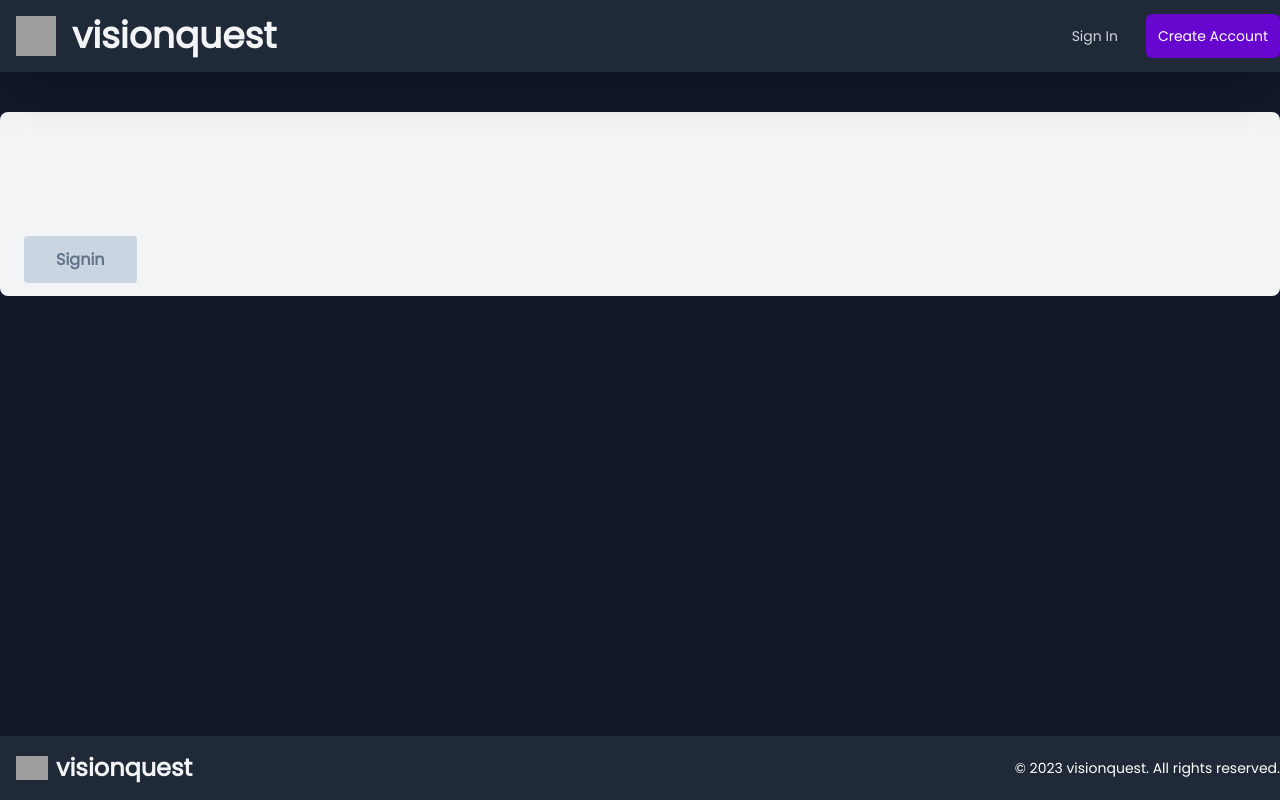
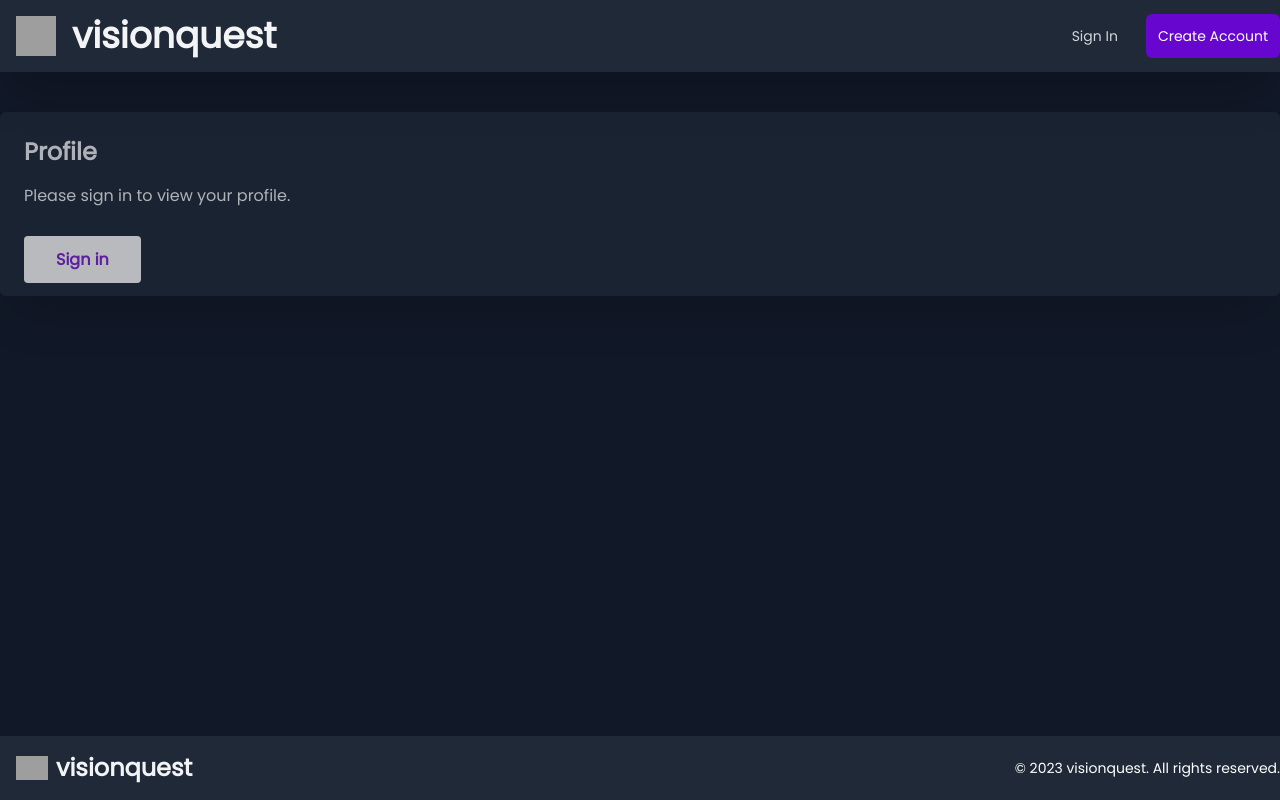
Before and after one commit to raeez21/vision_quest, a Next.js app in the folder frontend_vision_quest/: page /profile in a window 1280 px wide. Built offline with nearby package versions, Linux system fonts and the light colour scheme; grey boxes are pictures that could not be loaded.

Commit message:
profile updates

```diff
--- a/frontend_vision_quest/src/app/profile/page.js
+++ b/frontend_vision_quest/src/app/profile/page.js
@@ -4,12 +4,24 @@ import Header from '../../../components/Header';
 import Footer from '../../../components/Footer';
 import { useAuth } from '../../../components/AuthContext';
 import { SidebarMenu } from '../../../components/SidebarMenu';
-import Link from 'next/link';
 import { useEffect, useState } from 'react';
+import NotLogedIn from '../../../components/NotLogedIn';
 
 function Profile() {
     const { authToken, logout } = useAuth()
     const [profileData, setProfileData] = useState(null);
+    const [showSuccessMessage, setShowSuccessMessage] = useState(false);
+    const [feedback, setFeedback] = useState("");
+
+    const handleSubmit = (e) => {
+      e.preventDefault();
+
+      // Display success message
+      setShowSuccessMessage(true);
+
+      // Clear the feedback input
+      setFeedback("");
+    };
 
     const handleLogout = () => {
         logout();
@@ -47,49 +59,83 @@ function Profile() {
             { authToken && <SidebarMenu />}
             <div className="flex flex-col h-screen justify-between">
                 <Header />
+                { authToken ? (
                     <main className="container mb-auto mx-auto mt-28">
-                    <div className="bg-gray-100 p-6 rounded-lg">
+                        <div className='flex justify-center'>
+                            <div className="w-1/2 mr-5 p-6 rounded-md shadow-2xl bg-gray-800 opacity-100 transition duration-300">
                                 <h2 className="text-2xl font-bold mb-4">Your Profile</h2>
-                        {authToken ? (
-                            <div>
-                                <p className="mb-2">
-                                    <span className="font-semibold">Username:</span> {profileData?.username}
-                                </p>
-                                <p className="mb-2">
-                                    <span className="font-semibold">Email:</span> {profileData?.email}
-                                </p>
-                                <p className="mb-2">
-                                    <span className="font-semibold">First Name:</span> {profileData?.first_name}
-                                </p>
-                                <p>
-                                    <span className="font-semibold">Last Name:</span> {profileData?.last_name}
-                                </p>
-                                {/* <p>
-                                    <span className="font-semibold">Last Name:</span> {session.user.last_name}
-                                </p> */}
+                                <div className="text-white">
+                                    <div className="mb-4">
+                                        <span className="font-semibold text-gray-400">First Name:</span>{" "}
+                                        <span className="text-lg font-semibold">{profileData?.first_name}</span>
                                     </div>
-                            ) : (
-                            <p>Please sign in to view your profile.</p>
-                        )}
-                        {authToken ? (
+                                    <div className="mb-4">
+                                        <span className="font-semibold text-gray-400">Last Name:</span>{" "}
+                                        <span className="text-lg font-semibold">{profileData?.last_name}</span>
+                                    </div>
+                                    <div className="mb-4">
+                                        <span className="font-semibold text-gray-400">Username:</span>{" "}
+                                        <span className="text-lg font-semibold">{profileData?.username}</span>
+                                    </div>
+                                    <div className="mb-4">
+                                        <span className="font-semibold text-gray-400">Email:</span>{" "}
+                                        <span className="text-lg font-semibold">{profileData?.email}</span>
+                                    </div>
+                                </div>
+
                                 <button
                                     onClick={handleLogout}
-                                className='mt-10 hover:bg-slate-500 font-bold hover:text-slate-300 px-8 py-3 rounded bg-slate-300 text-slate-500'
+                                    className='mt-10 font-bold  px-8 py-3 rounded bg-white text-purple-700 hover:bg-purple-700 hover:text-white transition duration-500'
                                 >
                                     Logout
                                 </button>
-                        ):(
-                            <div className='mt-10'>
-                                <Link
-                                    className='hover:bg-slate-500 font-bold hover:text-slate-300 px-8 py-3 rounded bg-slate-300 text-slate-500'
-                                    href='/signin'
+                            </div>
+
+                            {/* Feedback Form */}
+                            <div className="w-1/2 p-6 ml-5 rounded-md shadow-2xl bg-gray-800 opacity-70 hover:opacity-100 hover:bg-gray-800 transition duration-300">
+                                <h3 className="text-lg font-semibold text-white mb-2">Provide Feedback</h3>
+                                <form onSubmit={handleSubmit}>
+                                    <textarea
+                                        className="w-full p-2 rounded-md bg-gray-700 text-white focus:outline-none focus:ring focus:border-blue-300"
+                                        rows="4"
+                                        placeholder="Your feedback here..."
+                                        value={feedback}
+                                        onChange={(e) => setFeedback(e.target.value)}
+                                    ></textarea>
+                                    <button
+                                        type="submit"
+                                        className="mt-2 px-4 py-2 rounded bg-purple-700 text-white hover:bg-purple-800 transition duration-300"
                                     >
-                                    Signin
-                                </Link>
+                                        Submit Feedback
+                                    </button>
+                                </form>
+                                {/* Success Message */}
+                                {showSuccessMessage && (
+                                    <div className="mt-4 text-green-500">
+                                    Your valuable feedback has been received. We'll be in touch soon!!
                                     </div>
                                 )}
                             </div>
+                        </div>
+
+                        {/* Billing Plan */}
+                        <div className="mt-6 bg-gray-700 p-4 rounded-lg ">
+                            <h3 className="text-lg font-semibold hover:text-gray-100 font-sans">Billing Plan: FREE TIER</h3>
+                            <p className="text-gray-300 mt-2">
+                                You are currently on the <span className="font-semibold font-sans">Free Tier</span> plan.
+                                Upgrade to access more features.
+                            </p>
+                        </div>
+
+                        {/* Premium Plans Coming Soon Banner */}
+                        <div className="mt-6 p-2 rounded-lg bg-gradient-to-r from-purple-700 to-cyan-500 text-gray-100 text-center opacity-90 hover:opacity-100">
+                            <p className="font-semibold text-xl font-sans">Premium Plans Coming Soon!</p>
+                            <p className="text-sm">Stay tuned for exciting premium features.</p>
+                        </div>
                     </main>
+                ) : (
+                    <NotLogedIn page='your profile' heading= 'Profile' />
+                )}
                 <div className="z-10"><Footer /></div>
             </div>
         </>
```
Lines whose indentation alone changed are shown as unchanged.
